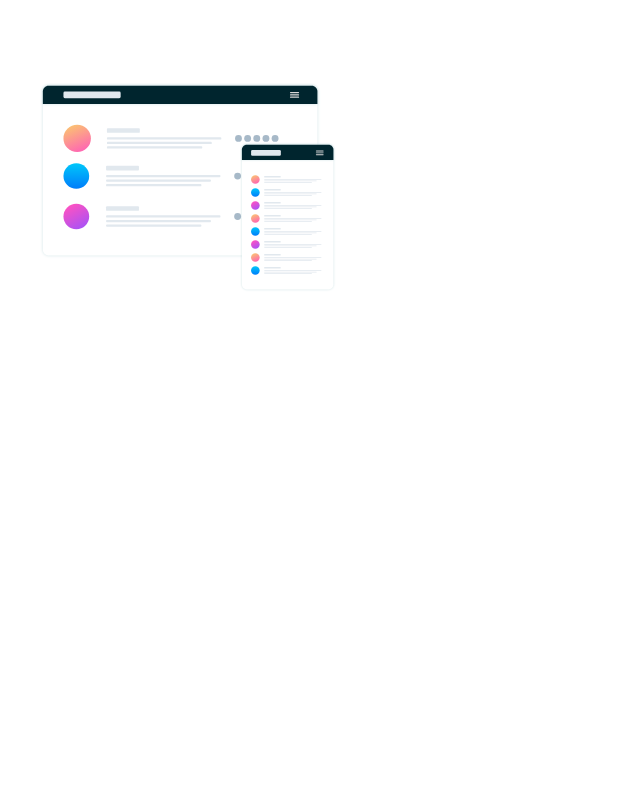
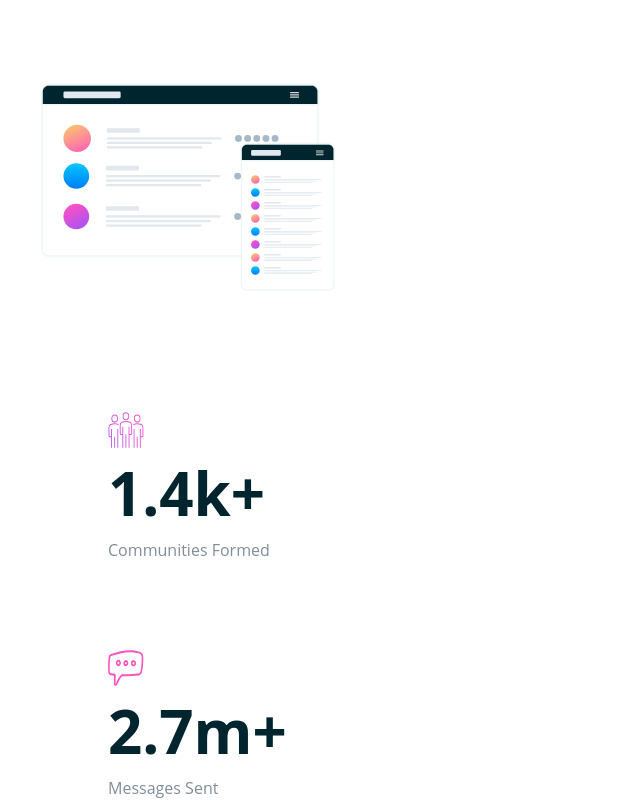
Before and after one commit to brdCoreShadow/huddle-curve, a React (Vite) app: page / in a window 1280 px wide. Shown: the part 360-1160 px from the top of the page, without its empty margins (0-640 px from the left). Before the commit the page ends 800 px from the top, so only its background shows below. Built offline with nearby package versions, Linux system fonts and the light colour scheme.

Commit message:
header, hero and statistics mob are done

```diff
--- /dev/null
+++ b/src/components/Statistics/Statistics.tsx
@@ -0,0 +1,31 @@
+import * as SC from "./StatisticsStyled";
+
+import communititesIcon from "../../assets/images/icon-communities.svg"
+import messagesIcon from "../../assets/images/icon-messages.svg"
+
+const Statistics: React.FC = () => {
+  return (
+    <SC.StatisticsList>
+      <SC.StatisticsItem>
+        <SC.StatisticsPicThumb>
+          <img src={communititesIcon} alt="communities" />
+        </SC.StatisticsPicThumb>
+        <SC.StatisticsContentCon>
+          <p>1.4k+</p>
+          <p>Communities Formed</p>
+        </SC.StatisticsContentCon>
+      </SC.StatisticsItem>
+      <SC.StatisticsItem>
+          <SC.StatisticsPicThumb>
+          <img src={messagesIcon} alt="communities" />
+        </SC.StatisticsPicThumb>
+        <SC.StatisticsContentCon>
+          <p>2.7m+</p>
+          <p>Messages Sent</p>
+        </SC.StatisticsContentCon>
+      </SC.StatisticsItem>
+    </SC.StatisticsList>
+  );
+};
+
+export default Statistics;
--- /dev/null
+++ b/src/components/Statistics/StatisticsStyled.ts
@@ -0,0 +1,38 @@
+import styled from "@emotion/styled";
+
+export const StatisticsList = styled.ul`
+padding-left: 108px;
+padding-right: 108px;
+
+`
+
+export const StatisticsItem = styled.li`
+
+&:not(:last-of-type){
+    margin-bottom: 88px;
+}
+`
+
+export const StatisticsPicThumb = styled.div`
+& > img{
+    width: 36px;
+    height: 36px;
+}
+`
+
+export const StatisticsContentCon = styled.div`
+& > p:not(:last-of-type){
+    font-size: 60px;
+    line-height: 1.5;
+    font-weight: 700;
+
+    color: #00252E;
+}
+
+& > p:last-of-type{
+    font-size: 16px;
+    line-height: 1.5;
+
+    color: #808E9A;
+}
+`
--- a/src/layouts/SharedLayout/SharedLayout.tsx
+++ b/src/layouts/SharedLayout/SharedLayout.tsx
@@ -1,8 +1,10 @@
 import Hero from "@/components/Hero/Hero";
+import Statistics from "@/components/Statistics/Statistics";
 const SharedLayout = () => {
     return (
         <div>
             <Hero/>
+            <Statistics/>
         </div>
      );
 }
```
